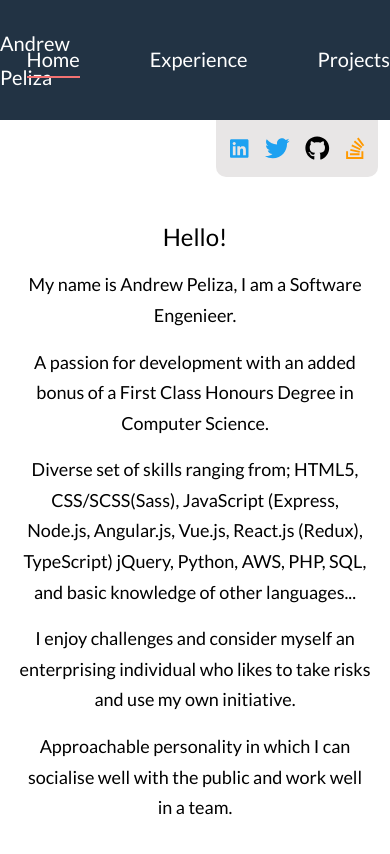
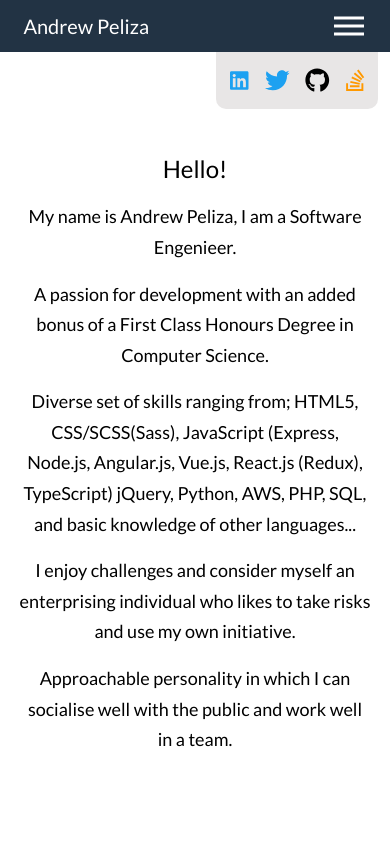
Before and after one commit to jbrearley/El_Site, a React (Create React App) app: page / in a window 390 px wide. Shown: the top 854 px of the page. Built offline with nearby package versions, Linux system fonts and the light colour scheme.

Commit message:
Header burger menu changed to a new way of doing it.

```diff
--- a/src/App.js
+++ b/src/App.js
@@ -2,11 +2,11 @@ import React from 'react';
 import { Route, Switch, Redirect } from 'react-router-dom';
 
 import Header from './components/Header/Header';
-// import Footer from './components/Footer/Footer';
 import Home from './containers/Home/Home';
 import Experience from './containers/Experience/Experience';
 import Projects from './containers/Projects/Projects';
 import './App.scss';
+// import Footer from './components/Footer/Footer';
 
 function App() {
   let routes = (
--- a/src/components/Header/Header.js
+++ b/src/components/Header/Header.js
@@ -1,15 +1,27 @@
-import React from 'react';
+import React, { useState } from 'react';
 
 import './Header.scss';
 import NavItem from './NavItem/NavItem';
 
-const Header = props => {
+const Header = () => {
+  const [burgerMenuToggled, setBurgerMenuToggled] = useState(false);
+
   return (
     <header>
       <div className='wrapper'>
         <nav>
           <h3>Andrew Peliza</h3>
-          <ul className='nav-list'>
+          <div
+            className='burger'
+            onClick={() => {
+              setBurgerMenuToggled(!burgerMenuToggled);
+            }}
+          >
+            <div className='line'></div>
+            <div className='line'></div>
+            <div className='line'></div>
+          </div>
+          <ul className={burgerMenuToggled ? 'nav-list open' : 'nav-list'}>
             <NavItem link='/' exact>
               Home
             </NavItem>
--- a/src/components/Header/Header.scss
+++ b/src/components/Header/Header.scss
@@ -5,18 +5,77 @@ header {
   nav {
     display: flex;
     align-items: center;
-    width: 100%;
     padding: 26px 0;
 
     h3 {
       width: 20%;
     }
-  }
 
-  .nav-list {
-    display: flex;
-    flex-flow: row;
-    justify-content: flex-end;
-    width: 80%;
+    .nav-list {
+      display: flex;
+      flex-flow: row;
+      justify-content: flex-end;
+      width: 80%;
+    }
+
+    @media screen and (max-width: 768px) {
+      position: relative;
+
+      h3 {
+        width: 80%;
+        position: absolute;
+        cursor: pointer;
+        left: 10%;
+        top: 50%;
+        transform: translate(-5%, -50%);
+        z-index: 3;
+      }
+
+      .nav-list {
+        position: fixed;
+        background: #223344;
+        height: 100vh;
+        width: 100%;
+        flex-direction: column;
+        clip-path: circle(100px at 90% -10%);
+        -webkit-clip-path: circle(100px at 90% -10%);
+        transition: all 1s ease-out;
+        pointer-events: none;
+      }
+
+      .line {
+        width: 30px;
+        height: 3px;
+        background: #fff;
+        margin: 5px;
+      }
+
+      .burger {
+        position: absolute;
+        cursor: pointer;
+        right: 5%;
+        top: 50%;
+        transform: translate(-5%, -50%);
+        z-index: 2;
+      }
+
+      .nav-list.open {
+        clip-path: circle(1000px at 90% -10%);
+        -webkit-clip-path: circle(1000px at 90% -10%);
+        pointer-events: all;
+      }
+      // .nav-list li {
+      //   opacity: 0;
+      // }
+      .nav-list li a {
+        font-size: 25px;
+      }
+      .nav-list li {
+        transition: all 0.5s ease 0.2s;
+      }
+      // li.fade {
+      //   opacity: 1;
+      // }
+    }
   }
 }
```
